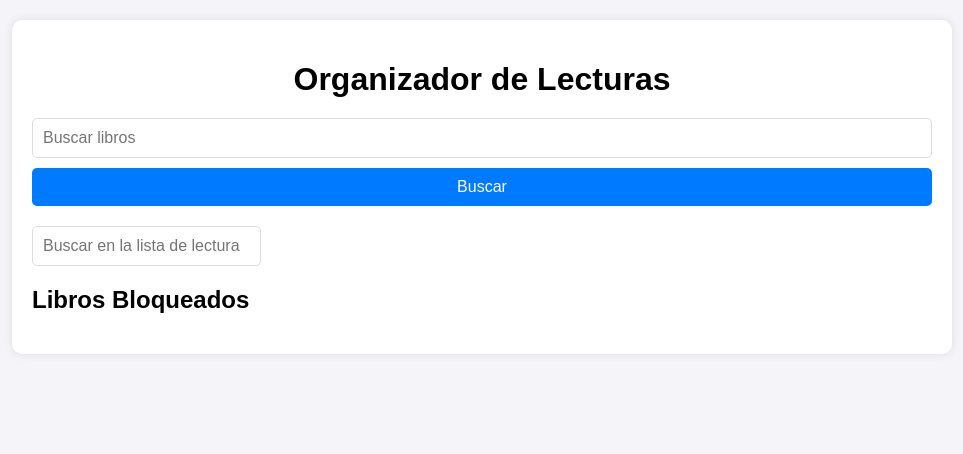
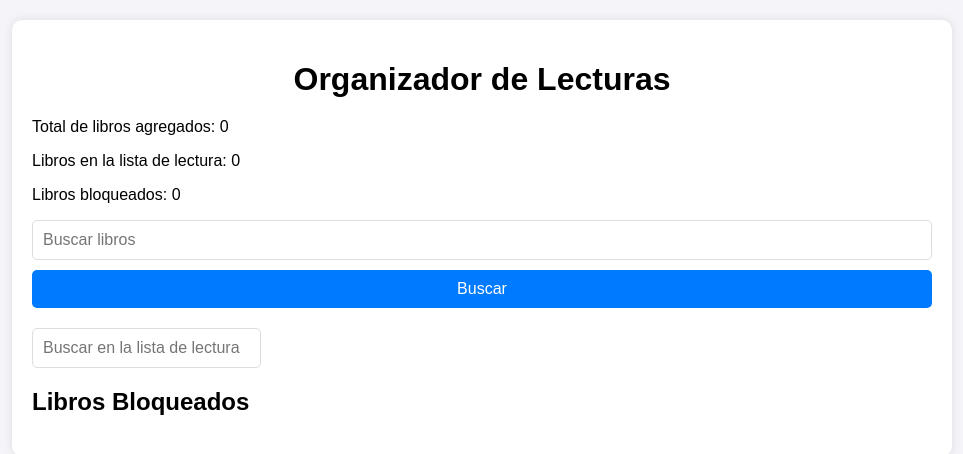
Before and after one commit to d4g0bah/organizador-de-lecturas, a React (Create React App) app: page / in a window 1280 px wide. Shown: the top 454 px of the page, without its empty margins (158-1121 px from the left). Built offline with nearby package versions, Linux system fonts and the light colour scheme.

Commit message:
Update App.js

```diff
--- a/src/App.js
+++ b/src/App.js
@@ -9,20 +9,24 @@ const App = () => {
   const [librosBloqueados, setLibrosBloqueados] = useState([]);
   const [filtro, setFiltro] = useState('');
   const [mensaje, setMensaje] = useState('');
+  const [totalLibros, setTotalLibros] = useState(0);
 
   useEffect(() => {
     const listaAlmacenada = JSON.parse(localStorage.getItem('listaDeLectura')) || [];
     const librosBloqueadosAlmacenados = JSON.parse(localStorage.getItem('librosBloqueados')) || [];
     setListaDeLectura(listaAlmacenada);
     setLibrosBloqueados(librosBloqueadosAlmacenados);
+    setTotalLibros(listaAlmacenada.length + librosBloqueadosAlmacenados.length);
   }, []);
 
   useEffect(() => {
     localStorage.setItem('listaDeLectura', JSON.stringify(listaDeLectura));
+    setTotalLibros(listaDeLectura.length + librosBloqueados.length);
   }, [listaDeLectura]);
 
   useEffect(() => {
     localStorage.setItem('librosBloqueados', JSON.stringify(librosBloqueados));
+    setTotalLibros(listaDeLectura.length + librosBloqueados.length);
   }, [librosBloqueados]);
 
   const agregarLibroAListaDeLectura = (libro) => {
@@ -75,6 +79,11 @@ const App = () => {
     <div className="App">
       <h1>Organizador de Lecturas</h1>
       {mensaje && <div className="mensaje">{mensaje}</div>}
+      <div className="estadisticas">
+        <p>Total de libros agregados: {totalLibros}</p>
+        <p>Libros en la lista de lectura: {listaDeLectura.length}</p>
+        <p>Libros bloqueados: {librosBloqueados.length}</p>
+      </div>
       <BusquedaDeLibros agregarLibroAListaDeLectura={agregarLibroAListaDeLectura} />
       <Filtro setFiltro={setFiltro} />
       <ListaDeLectura
```
